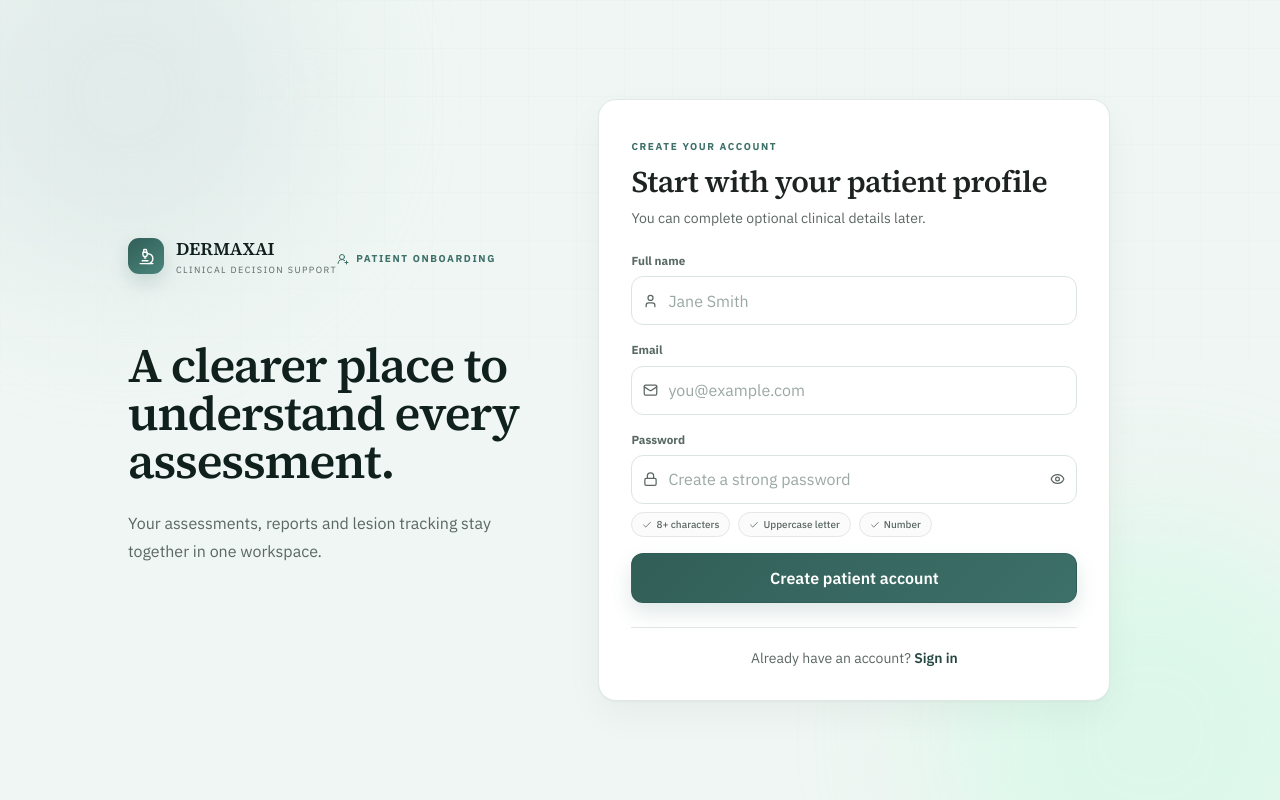
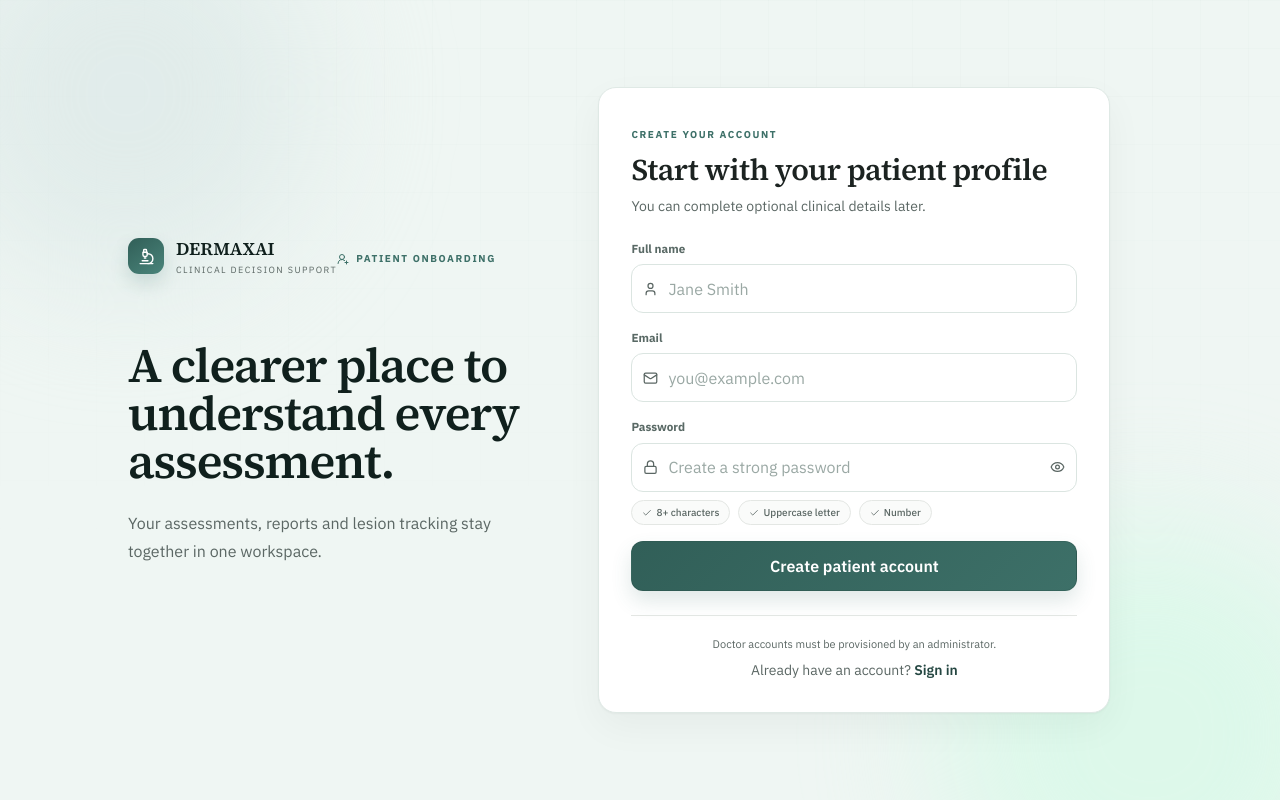
Before and after one commit to tejaswaroop41/DERMAXAI, a React (Vite) app in the folder frontend/: page /register in a window 1280 px wide. Built offline with nearby package versions, Linux system fonts and the light colour scheme; no server answers.

Commit message:
test: retain doctor provisioning guidance in registration

```diff
--- a/frontend/src/pages/Register.jsx
+++ b/frontend/src/pages/Register.jsx
@@ -119,7 +119,10 @@ export default function Register() {
               <button type="submit" disabled={loading} className="btn-primary w-full py-3">{loading ? 'Creating account…' : 'Create patient account'}</button>
             </div>
 
-            <div className="mt-6 pt-5 border-t border-line text-center"><p className="text-sm text-muted">Already have an account? <Link to="/login" className="font-semibold text-teal-700 hover:text-teal-800">Sign in</Link></p></div>
+            <div className="mt-6 pt-5 border-t border-line text-center">
+              <p className="text-[11px] text-muted mb-2">Doctor accounts must be provisioned by an administrator.</p>
+              <p className="text-sm text-muted">Already have an account? <Link to="/login" className="font-semibold text-teal-700 hover:text-teal-800">Sign in</Link></p>
+            </div>
           </form>
         </div>
       </div>
```
